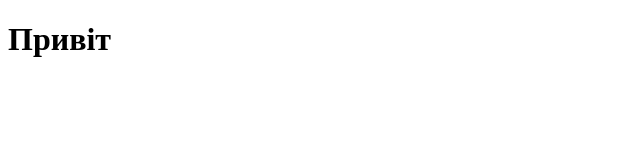
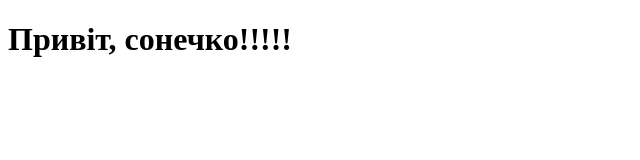
Before and after one commit to SamoilenkoIvan/Tutorial, a plain HTML site: page index.html in a window 1280 px wide. Shown: the whole page, without its empty margins (0-640 px from the left). Drawn offline with Linux system fonts and the light colour scheme.

Commit message:
Update index.html

```diff
--- a/index.html
+++ b/index.html
@@ -7,6 +7,6 @@
     <title>Document</title>
 </head>
 <body>
-    <h1>Привіт</h1>
+    <h1>Привіт, сонечко!!!!!</h1>
 </body>
 </html>
```
